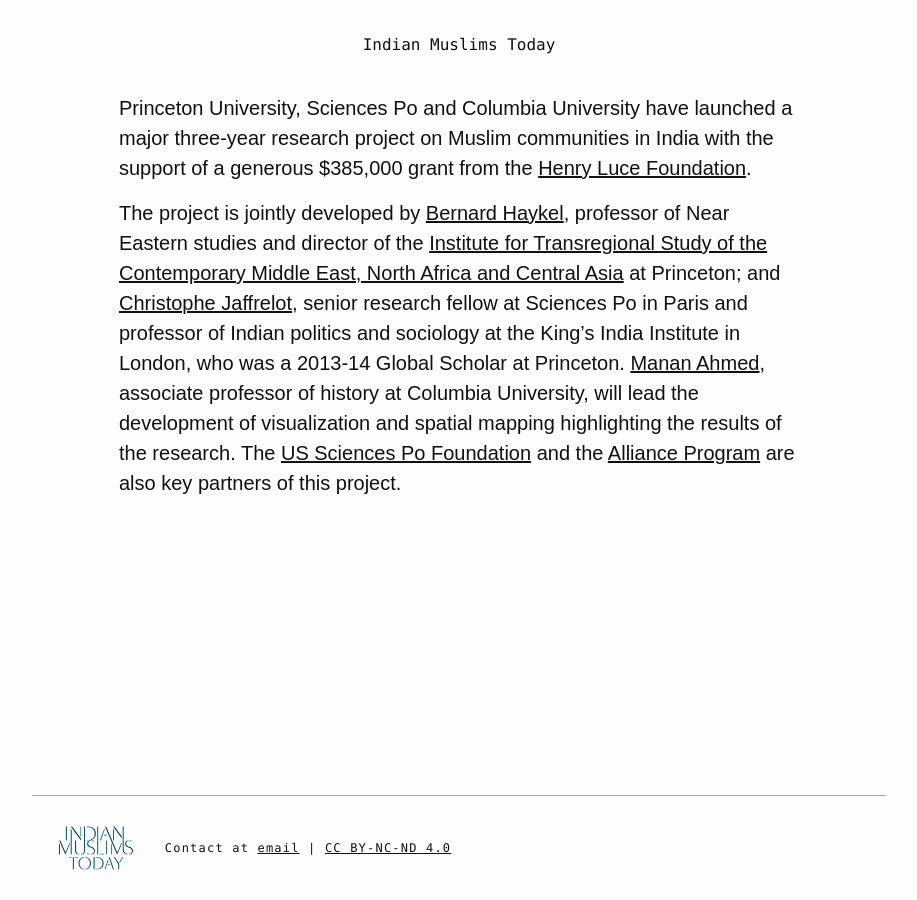
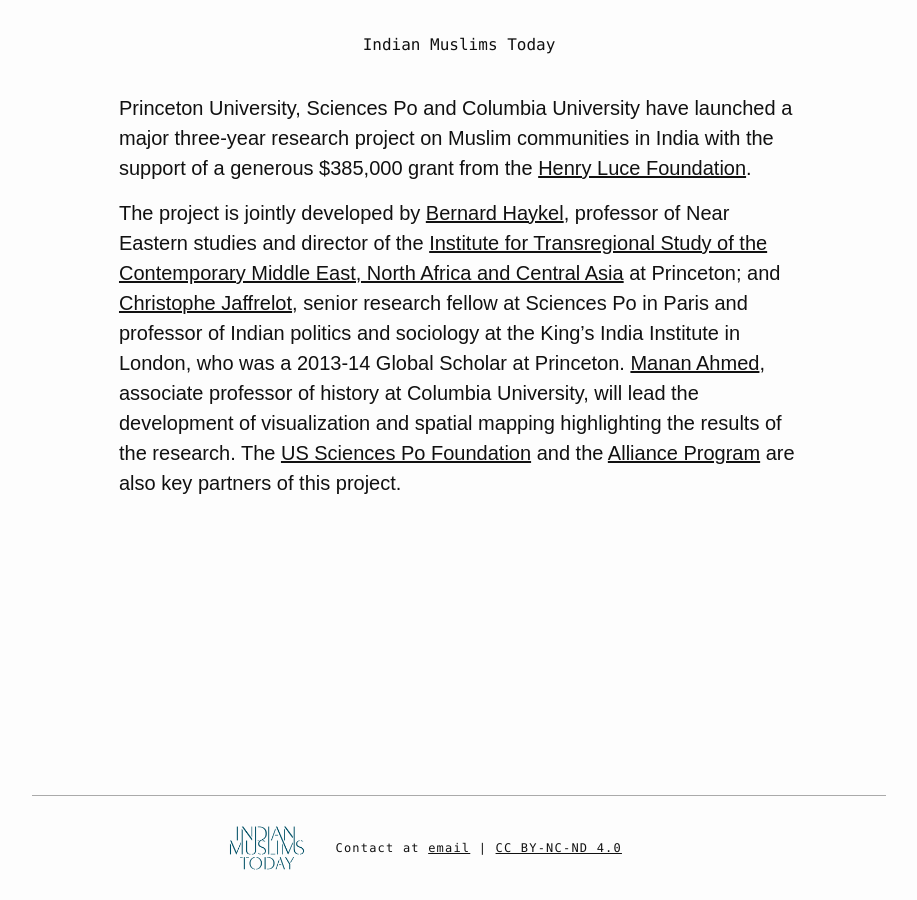
Before and after one commit to Muslims-In-India/Muslims-in-india.github.io, a Jekyll site: the page built from index.markdown, in a window 1280 px wide. Shown: the whole page, without its empty margins (181-1098 px from the left). Built offline with Jekyll 4.4.1, drawn with Linux system fonts in a browser that asks for light colours.

Commit message:
updated footer

```diff
--- a/_includes/footer.html
+++ b/_includes/footer.html
@@ -1,5 +1,5 @@
 <div class="bt b--light-silver pv3 w-100 center">
-  <div class="center">
+  <div class="center mw6">
     <span class="dib"><img src="assets/IMT_LogoSmall.png" class="mw4"></span>
     <p class="f7 tracked tc code dib">Contact at <a
       class="link underline near-black" href="mailto:{{ site.email }}">email</a> | <a class="link underline near-black"
```
